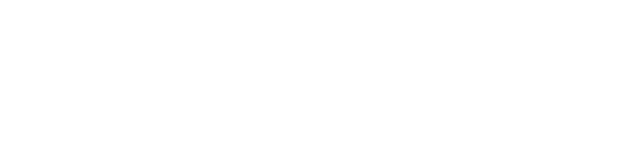
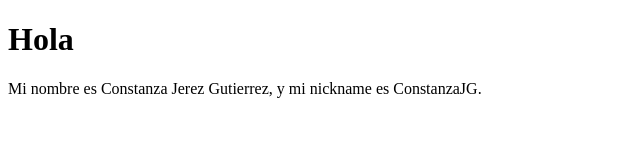
Before and after one commit to ConstanzaJerez/funcion-javascript, a plain HTML site: page index.html in a window 1280 px wide. Shown: the whole page, without its empty margins (0-640 px from the left). Drawn offline with Linux system fonts and the light colour scheme.

Commit message:
feat: :art: Cambiando el console.log por document.write para que lo muestre en pagina
Cambiando el console.log por document.write para que lo muestre en pagina

Cony Jerez

```diff
--- a/index.html
+++ b/index.html
@@ -4,9 +4,11 @@
     <meta charset="UTF-8">
     <meta http-equiv="X-UA-Compatible" content="IE=edge">
     <meta name="viewport" content="width=device-width, initial-scale=1.0">
-    <title>Document</title>
+    <title>Saludos</title>
 </head>
 <body>
+    <h1>Hola</h1>
+
 
 </body>
 <script src="index.js"></script>
--- a/index.js
+++ b/index.js
@@ -22,33 +22,24 @@
   const nombreCompleto = nombre  + ' ' + apellido1 + ' ' + apellido2;
   const nickname = nombre + apellido1.substring(0,1) + apellido2.substring(0,1);
 
-  /*nombre = prompt("Escribe tu nombre", "") + prompt("Escribe tu primer apellido", "") + prompt("Escribe tu segundo apellido", "");*/
+  document.write("Mi nombre es " + nombreCompleto +", y mi nickname es " + nickname + ".");
 
-  console.log("Mi nombre es " + nombreCompleto +", y mi nickName es " + nickname + ".");
   }
-
 
   saludos('Constanza', 'Jerez', 'Gutierrez');
 
 
- /* function getName(){
-    return prompt("Escriba su Nombre", "");
-  }
 
-  function getLastName(a, b){
-    return prompt ("Escriba su primer y segundo apellido", "");
-  }
 
-  function getData(){
-    let nombre = getName();
-    let  apellido = getLastName (a, b);
-    let nickname = nombre + apellido;
+/*El método substring() en JavaScript se utiliza para extraer una parte de una cadena de texto. Toma como argumentos los índices de inicio y fin y devuelve una nueva cadena que contiene los caracteres extraídos.
 
-    console.log("Mi nombre es " + nombre + ' ' + apellido + " y tu nickname es " + nickname + ' ');
+cadena.substring(inicio, fin);
 
-  }
+Donde:
 
-  getData();*/
+  cadena es la cadena de texto original de la cual quieres extraer una parte.
+  inicio es el índice en el que comienza la extracción. Es un valor numérico y se basa en cero, lo que significa que el primer carácter tiene un índice de 0.
+  fin es el índice en el que termina la extracción (no se incluye en el resultado final). Es opcional y si no se proporciona, se extraen todos los caracteres desde el índice de inicio hasta el final de la cadena.*/
 
 
 
```
Lines whose indentation alone changed are shown as unchanged.
